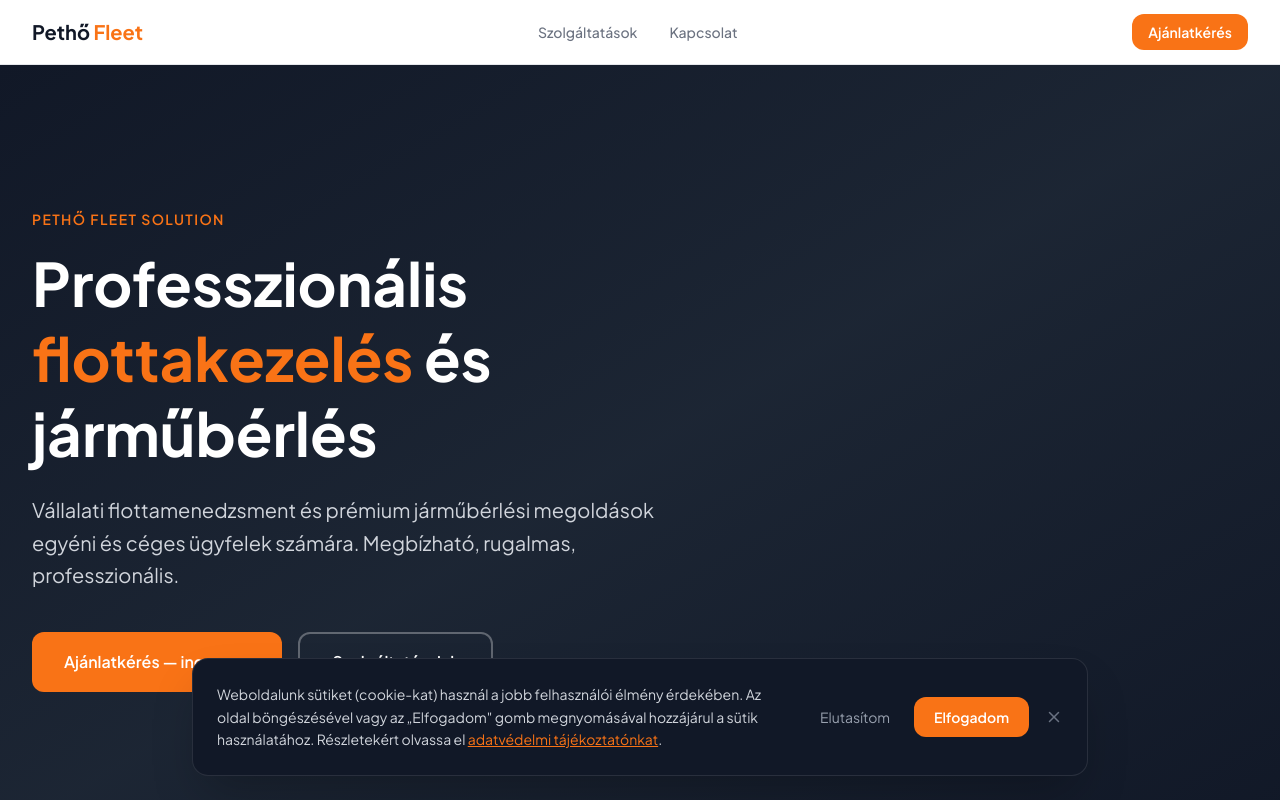
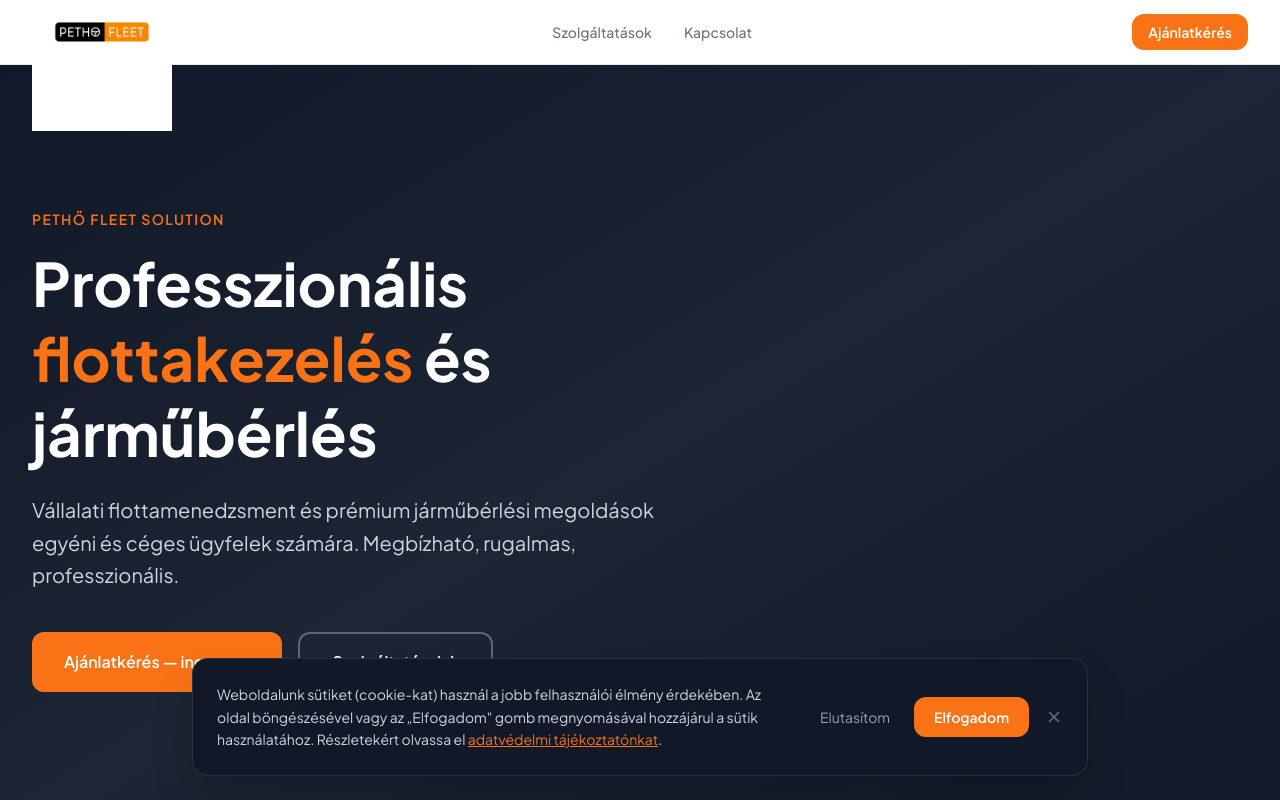
Before and after one commit to plaszlo90/pethofleet, a Next.js app: page / in a window 1280 px wide. Shown: the top 800 px of the page. Built offline with nearby package versions, Linux system fonts and the light colour scheme.

Commit message:
feat: logó beillesztés headerbe és footerbe

```diff
--- a/src/components/layout/Footer.tsx
+++ b/src/components/layout/Footer.tsx
@@ -1,4 +1,5 @@
 import Link from "next/link";
+import Image from "next/image";
 import { SITE, NAV_LINKS } from "@/lib/constants";
 import { Mail, MapPin } from "lucide-react";
 
@@ -9,10 +10,17 @@
         <div className="grid grid-cols-1 md:grid-cols-4 gap-10">
           {/* Brand */}
           <div className="md:col-span-1">
-            <p className="text-xl font-bold mb-3">
-              Pethő{" "}
-              <span className="text-[var(--color-fleet-orange)]">Fleet</span>
-            </p>
+            <Link href="/" className="inline-block mb-4">
+              <div className="bg-white rounded-xl px-3 py-2 inline-block">
+                <Image
+                  src="/logo.jpg"
+                  alt={SITE.name}
+                  width={130}
+                  height={40}
+                  className="object-contain"
+                />
+              </div>
+            </Link>
             <p className="text-gray-400 text-sm leading-relaxed">
               {SITE.description}
             </p>
--- a/src/components/layout/Header.tsx
+++ b/src/components/layout/Header.tsx
@@ -1,9 +1,10 @@
 "use client";
 
 import Link from "next/link";
+import Image from "next/image";
 import { useState } from "react";
 import { Menu, X } from "lucide-react";
-import { NAV_LINKS } from "@/lib/constants";
+import { NAV_LINKS, SITE } from "@/lib/constants";
 
 export function Header() {
   const [mobileOpen, setMobileOpen] = useState(false);
@@ -13,11 +14,15 @@
       <div className="max-w-7xl mx-auto px-4 sm:px-6 lg:px-8">
         <div className="flex items-center justify-between h-16">
           {/* Logo */}
-          <Link href="/" className="flex items-center gap-2">
-            <span className="text-xl font-bold text-[var(--color-fleet-dark)]">
-              Pethő{" "}
-              <span className="text-[var(--color-fleet-orange)]">Fleet</span>
-            </span>
+          <Link href="/" className="flex items-center">
+            <Image
+              src="/logo.jpg"
+              alt={SITE.name}
+              width={140}
+              height={44}
+              className="object-contain"
+              priority
+            />
           </Link>
 
           {/* Desktop nav */}
```
Also changed, not shown: public/logo.jpg (added).
